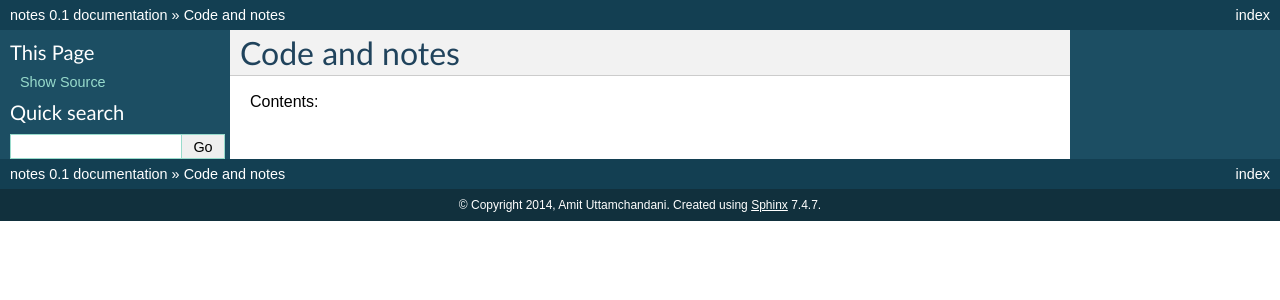
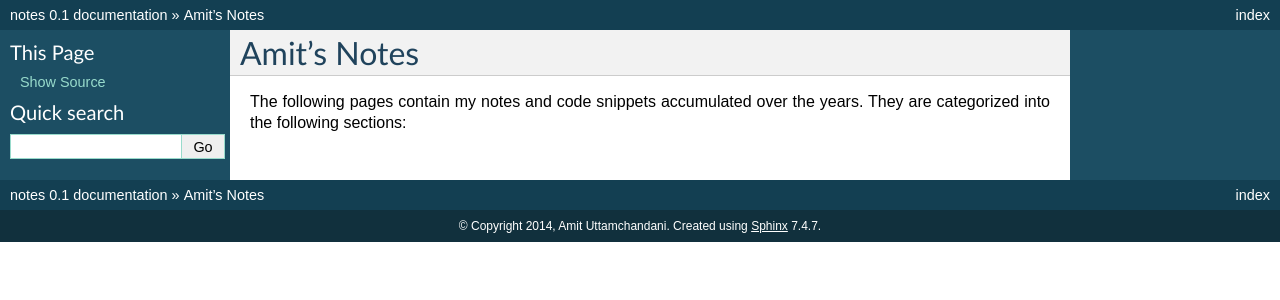
Before and after one commit to amituttam/notes, a Sphinx documentation site: the page built from docs/index.rst, in a window 1280 px wide. Shown: the top 300 px of the page. Built offline with Sphinx 7.4.7, drawn with Linux system fonts in a browser that asks for light colours.

```diff
--- a/docs/conf.py
+++ b/docs/conf.py
@@ -15,7 +15,7 @@
 
 import sys
 import os
-import sphinx_rtd_theme
+#import sphinx_rtd_theme
 
 # If extensions (or modules to document with autodoc) are in another directory,
 # add these directories to sys.path here. If the directory is relative to the
--- a/docs/index.rst
+++ b/docs/index.rst
@@ -1,12 +1,5 @@
-.. notes documentation master file, created by
-   sphinx-quickstart on Sun Aug 31 21:50:46 2014.
-   You can adapt this file completely to your liking, but it should at least
-   contain the root `toctree` directive.
+Amit's Notes
+============
 
-Code and notes
-==============
-
-Contents:
-
-.. toctree::
-   :maxdepth: 2
+The following pages contain my notes and code snippets accumulated over
+the years. They are categorized into the following sections:
```
